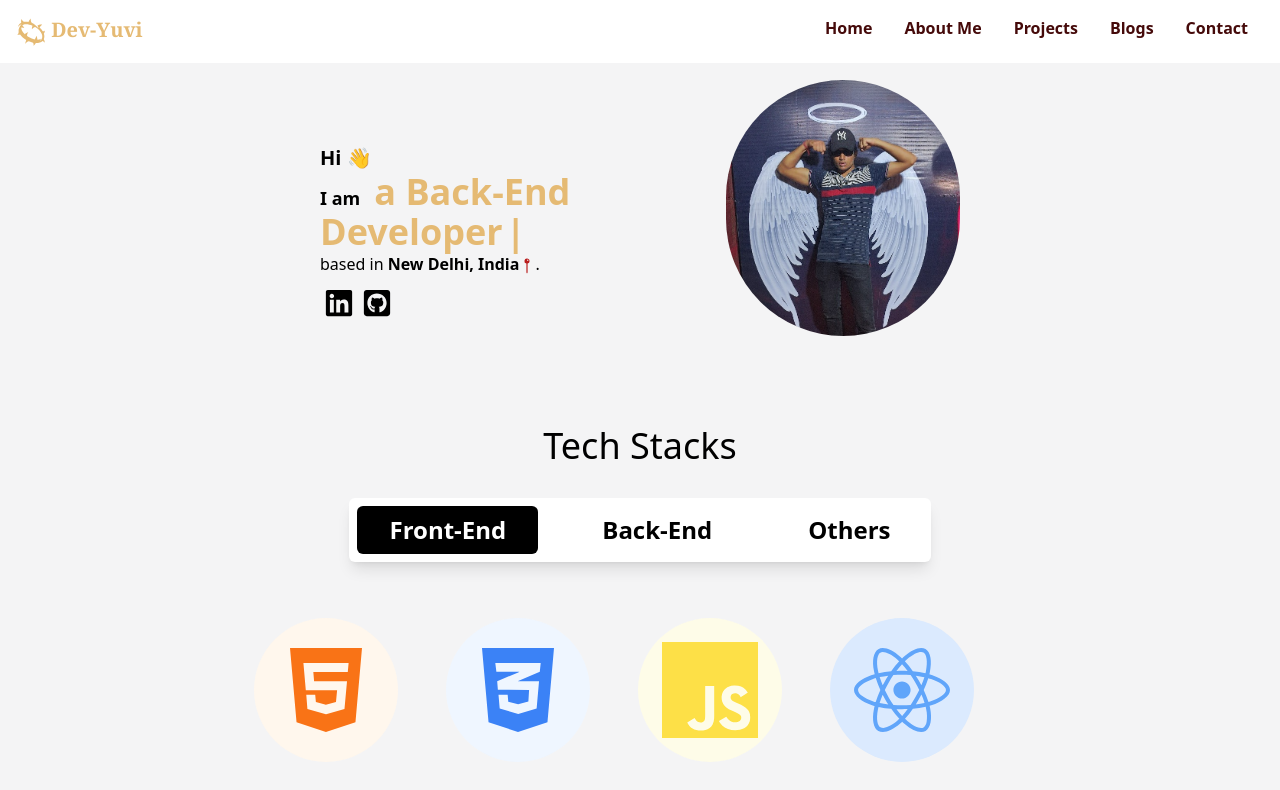
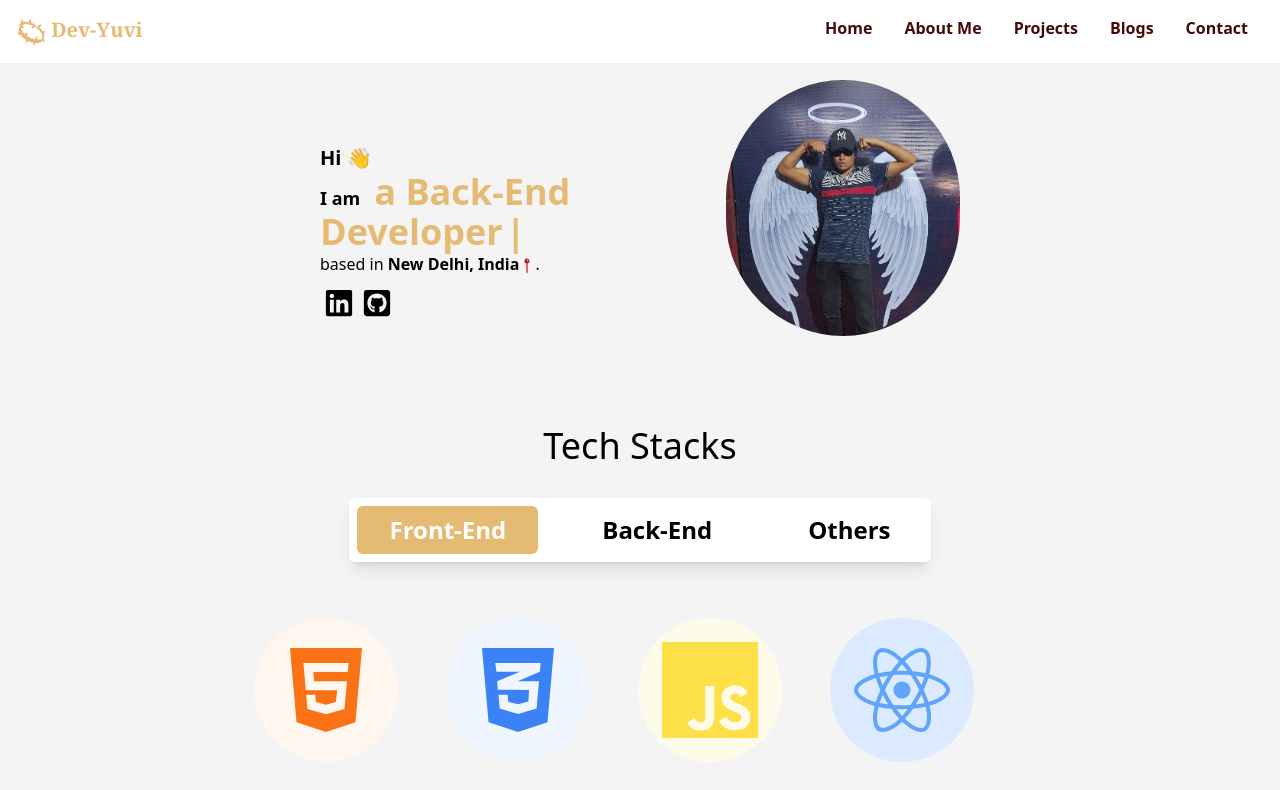
Before and after one commit to Yuvraj883/Yuvis-Portfolio, a React (Create React App) app: page / in a window 1280 px wide. Shown: the top 790 px of the page. Built offline with nearby package versions, Linux system fonts and the light colour scheme.

Commit message:
Refactor code.

```diff
--- a/src/Components/TechStacks.jsx
+++ b/src/Components/TechStacks.jsx
@@ -27,14 +27,14 @@ function TechStacks() {
                 <h1 className="text-4xl  ">Tech Stacks</h1>
                 <div className="flex space-x-8 shadow-lg rounded-md p-2  font-bold text-2xl bg-white m-8">
                     <button onClick={() => { setBackEnd(false); setOthers(false); setFrontEnd(true) }}
-                        className={` ${frontEnd ? "bg-black text-white py-2 px-8 rounded-md" : "hover:bg-[#f1f5f9] py-2 px-8 rounded-md  "}`}>Front-End</button>
+                        className={` ${frontEnd ? "bg-[#E5BA73] text-white py-2 px-8 rounded-md" : "hover:bg-[#f1f5f9] py-2 px-8 rounded-md  "}`}>Front-End</button>
                     <button onClick={() => { setFrontEnd(false); setOthers(false); setBackEnd(true) }}
                         className={` ${backEnd ? "bg-[#E5BA73] text-white py-2 px-8 rounded-md" : "hover:bg-[#f1f5f9] py-2 px-8 rounded-md  "}`}>Back-End</button>
                     <button onClick={() => { setBackEnd(false); setFrontEnd(false); setOthers(true) }}
-                        className={` ${others ? "bg-[#E5BA73] py-2 px-8 rounded-md" : "hover:bg-[#f1f5f9] py-2 px-8 rounded-md  "}`}>Others</button>
+                        className={` ${others ? "bg-[#E5BA73] text-white py-2 px-8 rounded-md" : "hover:bg-[#f1f5f9] py-2 px-8 rounded-md  "}`}>Others</button>
                 </div>
                 {frontEnd === true &&
-                    <div className='flex   w-4/5 m-auto items-center flex-wrap  '>
+                    <div className='flex   w-4/5 m-auto items-center  flex-wrap  '>
                         {/* Front-End */}
 
                         <div>
```
